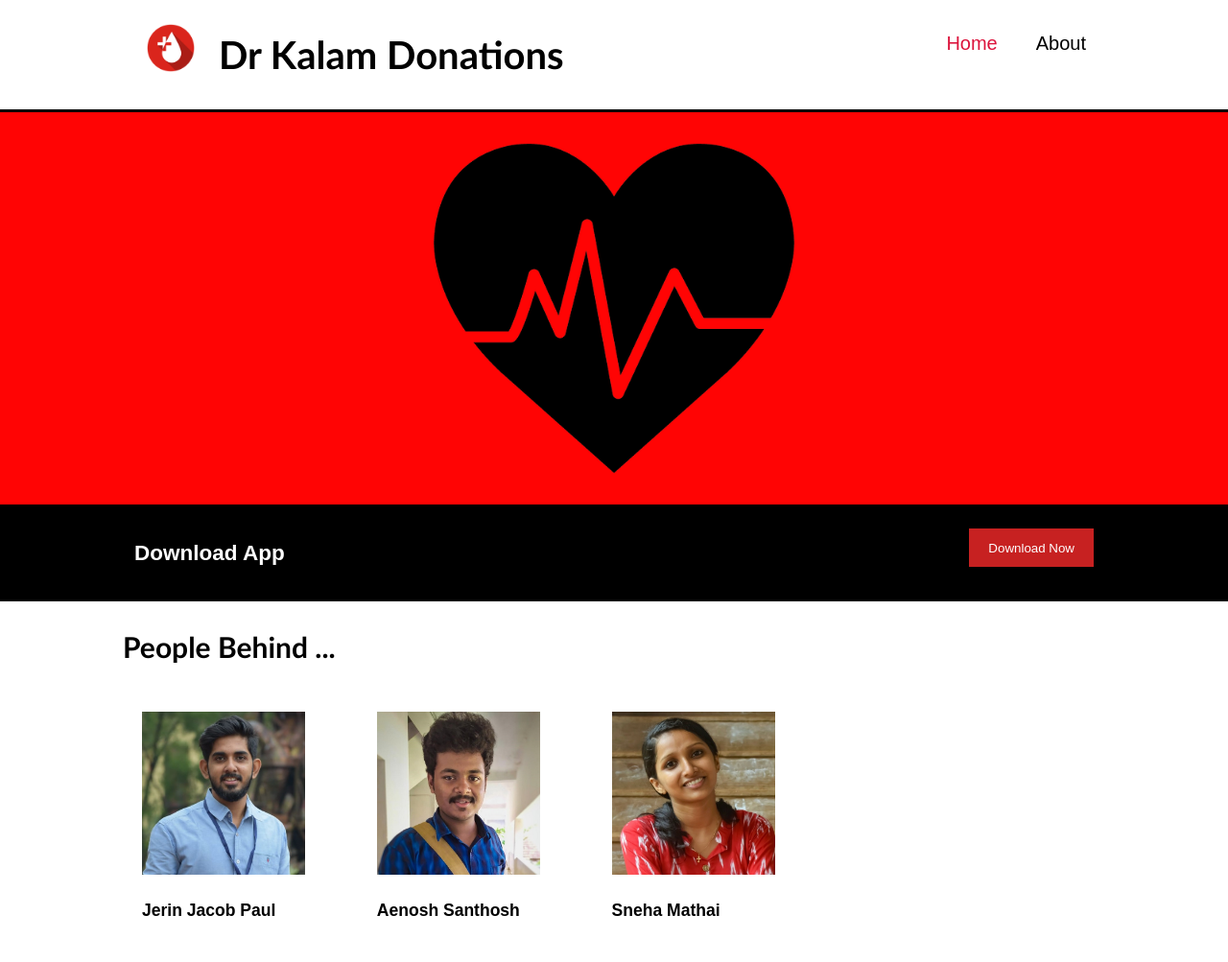
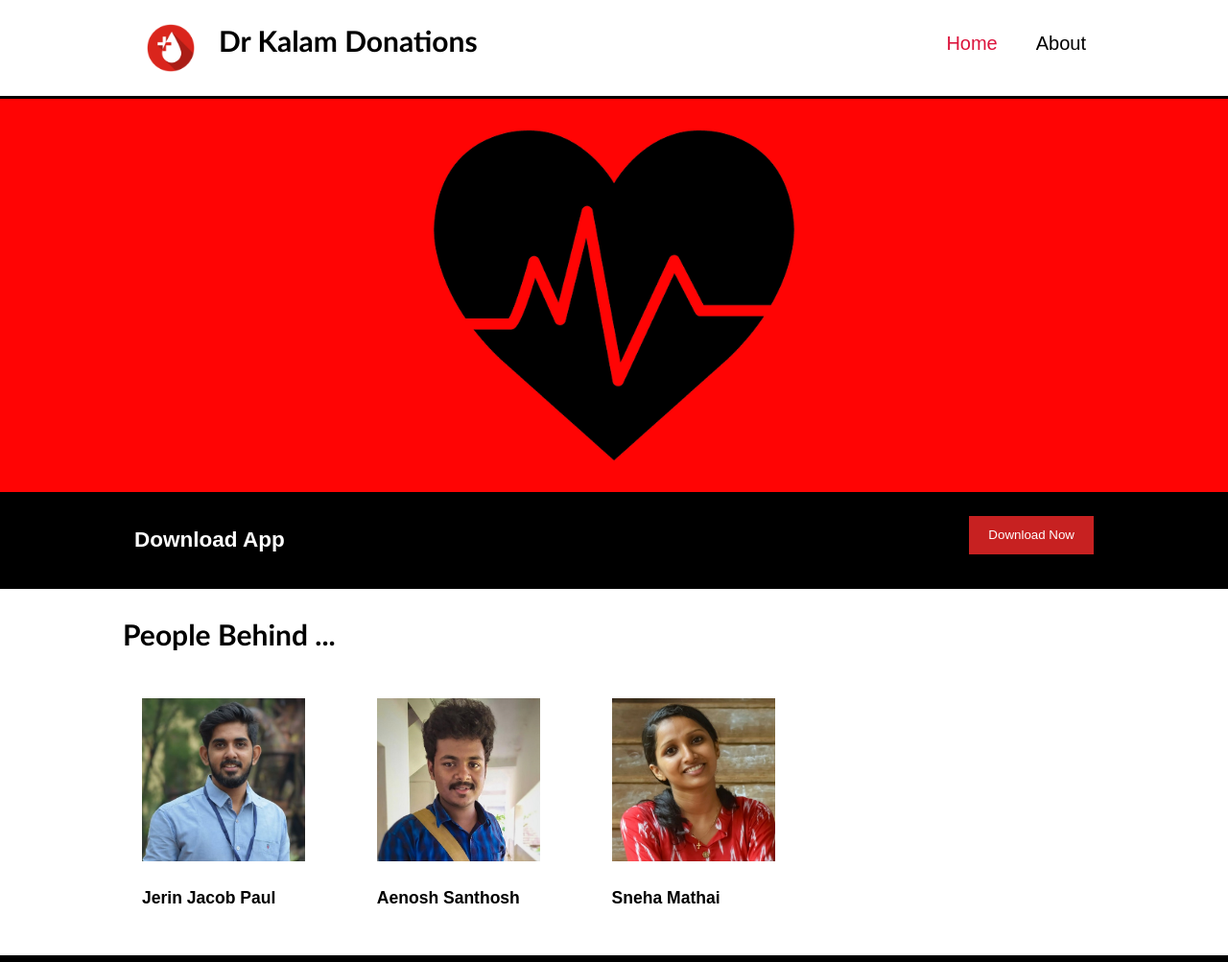
Before and after one commit to christopher-2000/dkd, a plain HTML site: page index.html in a window 1280 px wide. Shown: the top 1003 px of the page at 96% size. Drawn offline with Linux system fonts and the light colour scheme.

Commit message:
modified the first file

```diff
--- a/css/style.css
+++ b/css/style.css
@@ -34,13 +34,12 @@ header{
 header img{
     float: left;
     padding: 25px;
-    width:50px;
+    width: 50px;
 }
 
 header h1{
     float: left;
-    font-size: 40px;
-    white-space: nowrap;
+    font-size: 30px;
     font-family: Calibri;
 }
 
```
